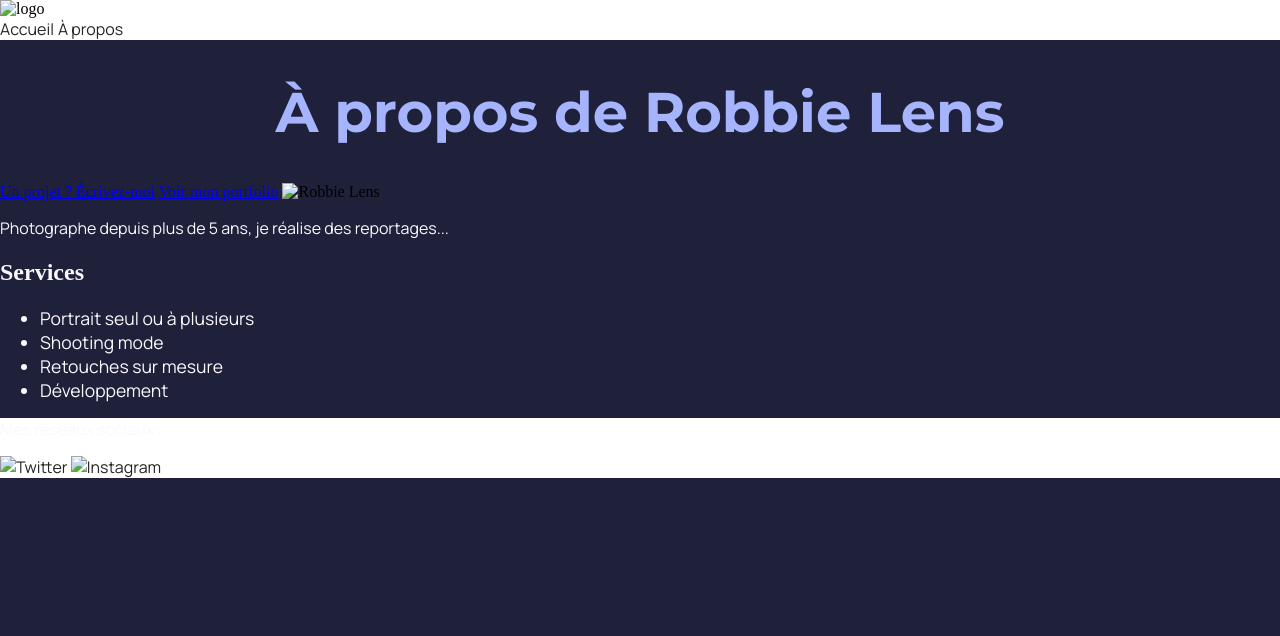
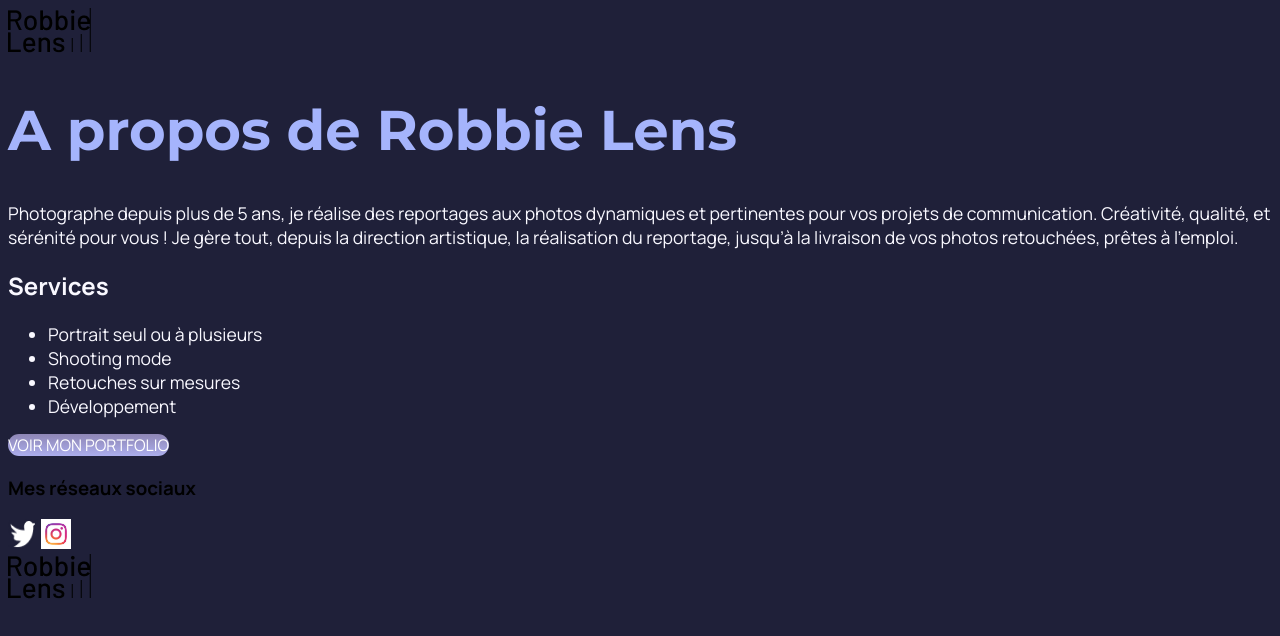
Before and after one commit to YassPirlo/WEB-html, a plain HTML site: page exo OpenClassRoom/a-propos.html in a window 1280 px wide. Drawn offline with Linux system fonts and the light colour scheme.

Commit message:
commit 07-10

```diff
--- a/exo OpenClassRoom/a-propos.html
+++ b/exo OpenClassRoom/a-propos.html
@@ -1,58 +1,52 @@
 <!DOCTYPE html>
 <html lang="fr">
 
+
     <head>
-  <meta charset="UTF-8">
-  <title>À propos - Robbie Lens Photographie</title>
+        <meta charset="utf-8">
+        <title>A propos de Robbie Lens</title>
         <link href="style.css" rel="stylesheet">
-  <link href="https://fonts.googleapis.com/css2?family=Manrope:wght@400;700&display=swap" rel="stylesheet">
-<link href="https://fonts.googleapis.com/css2?family=Montserrat:wght@400;700&display=swap" rel="stylesheet">
+        <link href="style.css" rel="stylesheet">
+        <link rel="preconnect" href="https://fonts.googleapis.com">
+        <link rel="preconnect" href="https://fonts.gstatic.com" crossorigin>
+        <link href="https://fonts.googleapis.com/css2?family=Montserrat:ital,wght@0,100..900;1,100..900&display=swap" rel="stylesheet">
+        <link href="https://fonts.googleapis.com/css2?family=Manrope:wght@200..800&family=Montserrat:ital,wght@0,100..900;1,100..900&display=swap" rel="stylesheet">
     </head>
+
     <body>
+       <div class="logo">
+        <a href="index.html">
+            <img src="logo.png" alt="Logo Robbie Lens">
+        </a>
 
-  <!-- Haut de page (logo + navigation) -->
-    <header class="header">
-    <img src="C:/Users/yassi/Downloads/logo.png" alt="logo" width="80">
-    <nav aria-label="Navigation principale">
-      <a href="accueil.html">Accueil</a>
-      <a href="a-propos.html">À propos</a>
-
-      </nav>
-      </header>
-
-
-
-
-
-  <!-- Contenu principal -->
-
-  <h1> À propos de Robbie Lens </h1>
-  <a class="cta" href="contact.html">Un projet ? Écrivez-moi</a>
-<a class="cta" href="portfolio.html">Voir mon portfolio</a>
-
-  <img src="C:/Users/yassi/Downloads/robbie-lens.png" alt="Robbie Lens">
-  <p>Photographe depuis plus de 5 ans, je réalise des reportages...</p>
-
-  <h2>Services</h2>
+    </div>
+      <h1>A propos de Robbie Lens</h1>
+      <div class="carre-contenu">
+      <p>Photographe depuis plus de 5 ans, je réalise des reportages aux photos dynamiques et
+         pertinentes pour vos projets de communication. Créativité, qualité, et sérénité pour vous ! Je gère tout, depuis la direction artistique,
+          la réalisation du reportage, jusqu’à la livraison de vos photos retouchées, prêtes à l’emploi. </p>
+    <h2> Services </h2>
      <ul>
-
         <li>Portrait seul ou à plusieurs</li>
         <li>Shooting mode</li>
-    <li>Retouches sur mesure</li>
+        <li>Retouches sur mesures</li>
         <li>Développement</li>
       </ul>
     </div>
+        <a href="" class="cta">VOIR MON PORTFOLIO</a>
 
-  <!-- Pied de page (logos réseaux sociaux) -->
-  <div class="footer">
-    <p>Mes réseaux sociaux :</p>
-    <a href="https://x.com" target="_blank">
-      <img src="C:/Users/yassi/Downloads/twitter.png" alt="Twitter" width="40">
-    </a>
-    <a href="https://instagram.com" target="_blank">
-      <img src="C:/Users/yassi/Downloads/instagram logo.webp" alt="Instagram" width="40">
-    </a>
+      <div>
+    <h3> Mes réseaux sociaux</h3>
+
+      <a target="_blank" href="https://twitter.com/">
+        <img src="twitter.png" alt="logo Twitter" style="width:30px;height:30px;"> </a>
+      <a target="_blank" href="https://www.instagram.com/">
+        <img src="images.png" alt="logo Instagram" style="width:30px;height:30px;"> </a>
       </div>
+      <div class="logo">
+      <a href="index.html">
+            <img src="logo.png" alt="logo"> </a>
+            </div>
+    </body>
 
-</body>
 </html>
--- a/exo OpenClassRoom/style.css
+++ b/exo OpenClassRoom/style.css
@@ -1,39 +1,60 @@
-/* Base */
-* { box-sizing: border-box; }
 body {
-  background:#1F2039;
-  margin:0;
+  font-family: 'Manrope', sans-serif;
+  font-size: 1em;
+  background-color: #1f2039;
 }
 
-/* Titres & texte */
-h1 {
-  color:#A5B4FC;
-  font-size:3.5em;
-  text-align:center;
-  font-family:'Montserrat', system-ui, -apple-system, sans-serif;
-}
-h2, p, li { color:#F9F8FF; }
-p { font-family:'Manrope', sans-serif; font-size:1em; }
-
-/* Listes */
-ul li, ol li {
-  font-family:'Manrope', sans-serif;
-  font-size:1.1em;
+a {
+  color: #242424;
+  text-decoration: none;
 }
 
-/* Liens */
-.header a, .footer a {
-  color:#242424;
-  text-decoration:none;
-  font-family:'Manrope', sans-serif;
+em {
+  color: #a5b4fc;
+  font-style: normal;
 }
-.header a:hover, .footer a:hover,
-.coeur a:hover, .coeur a:focus { text-decoration:underline; }
+
+h1 {
+  font-size: 3.5em;
+  color: #a5b4fc;
+  font-family: 'Montserrat', sans-serif;
+}
+
+h2 {
+  color: #f9f8ff;
+}
+
+p,
+li {
+  font-size: 1.1em;
+  color: #f9f8ff;
+}
 
 
+.cta {
+  background: linear-gradient(#8e86b5, #acaeed);
+  color: white;
+  border-radius: 50px;
+}
 
-/* Zones */
-.header, .footer { background:#fff; }
-
-/* Accent */
-.mot-color { color:#A5B4FC; }
+em {
+    color: #A5B4FC;
+    font-style: normal;
+}
+carre-contenu {
+    border-right: 1px solid #8e86b5;
+    border-bottom: 1px solid #8e86b5;
+}
+.cta:hover {
+  background: linear-gradient(#696484, #8788ba);
+  color: white;
+  border-radius: 50px;
+  transition: 0.3s;
+}
+img:hover {
+  transform: scale(1.1);
+  transition: 0.5s;
+}
+.logo:hover{
+    opacity: 0.5;
+}
```
Also changed, not shown: exo OpenClassRoom/accueil.html (deleted, +0 -38 lines), exo OpenClassRoom/index.html (added, +41 -0 lines), exo OpenClassRoom/images.png (added), exo OpenClassRoom/logo.png (added), exo OpenClassRoom/robbie-lens.png (added), exo OpenClassRoom/twitter.png (added). Lines whose indentation alone changed are shown as unchanged.
